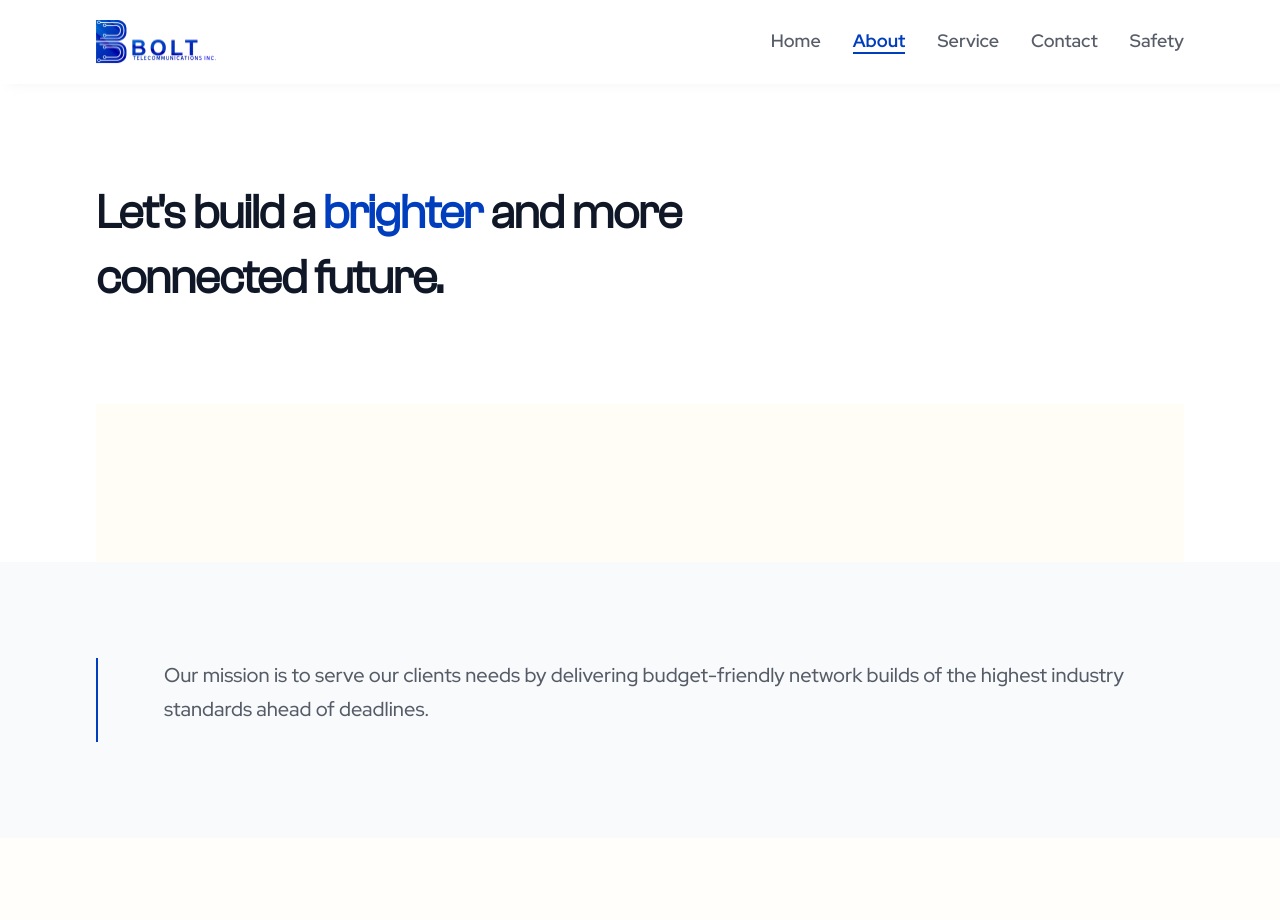
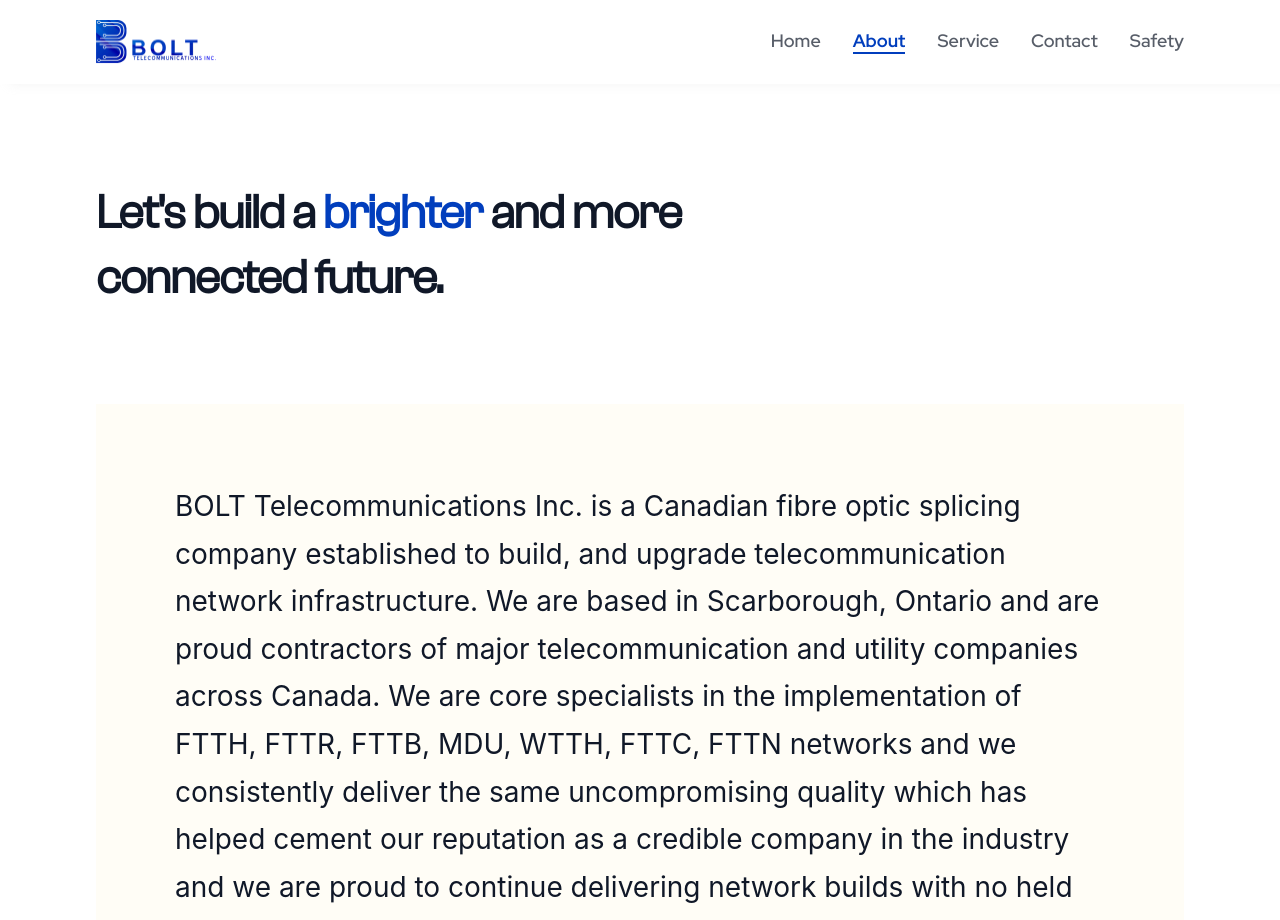
Before and after one commit to techiesodiq/bolt-v2, a React (Create React App) app: page /about in a window 1280 px wide. Shown: the top 920 px of the page. Built offline with nearby package versions, Linux system fonts and the light colour scheme.

Commit message:
progressing

```diff
--- a/src/components/story/Story.jsx
+++ b/src/components/story/Story.jsx
@@ -10,7 +10,7 @@ import {
 } from "./story.style";
 import { about } from "../../data/text";
 
-const { decription, header } = about;
+const { paragraph, header } = about;
 
 const brighter = header.split("brighter");
 
@@ -23,7 +23,7 @@ const Story = () => {
           {brighter[1]}
         </Title>
         <ParagraphBox>
-          <Paragraph>{decription}</Paragraph>
+          <Paragraph>{paragraph}</Paragraph>
         </ParagraphBox>
       </AboutBox>
       {/* <MobileAbout>
```
